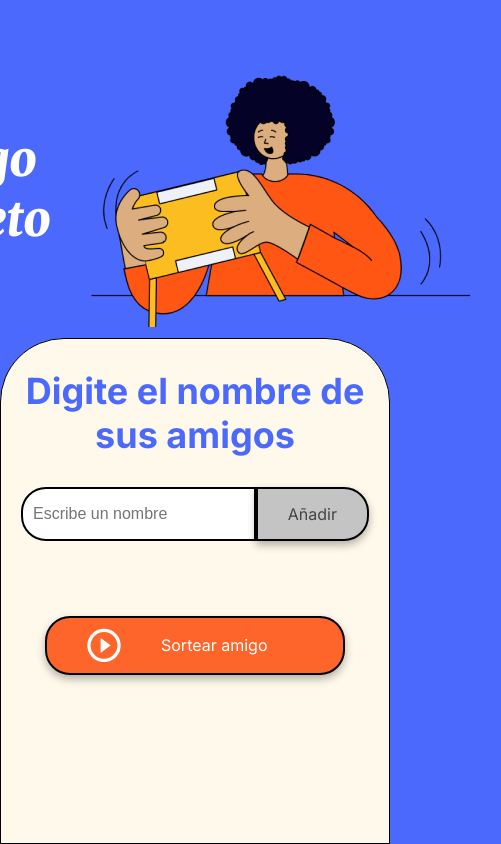
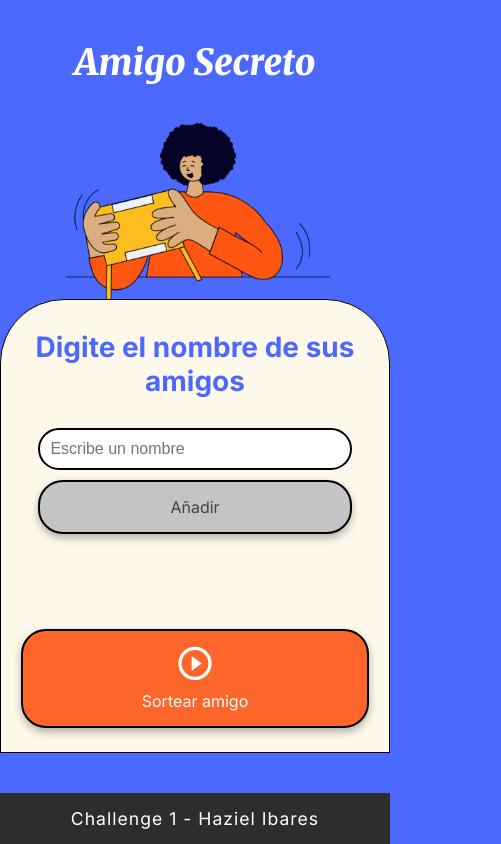
Before and after one commit to Haziel08/Challenge-1-Amigo-Secreto, a plain HTML site: page index.html in a window 390 px wide. Shown: the whole page, 501 px wide, since content can reach past the window. Drawn offline with Linux system fonts and the light colour scheme.

Commit message:
Haciendo la pagina responsiva y agregando fotter

```diff
--- a/index.html
+++ b/index.html
@@ -36,6 +36,12 @@
         </section>
     </main>
 
+    <footer class="footer">
+        <div class="footer-content">
+            <span>Challenge 1 - Haziel Ibares</span>
+        </div>
+    </footer>
+
     <script src="app.js" defer></script>
 </body>
 </html>
--- a/style.css
+++ b/style.css
@@ -16,28 +16,34 @@
 }
 
 body {
-    height: 100vh;
+    min-height: 100vh;
     background-color: var(--color-primary);
     display: flex;
-    justify-content: center;
-    align-items: center;
+    flex-direction: column;
 }
 
 .main-content {
+    flex: 1;
     display: flex;
     flex-direction: column;
-    height: 100%;
-    width: 100%;
 }
 
 /* Banner */
 .header-banner {
-    flex: 40%;
     display: flex;
-    justify-content: center;
+    flex-direction: column;
     align-items: center;
-    padding: 40px 0 0;
+    padding: 40px 20px 0;
+    text-align: center;
+    width: 100%;
 }
+
+.header-banner img {
+    max-width: 90%;
+    height: auto;
+    margin-top: 20px;
+}
+
 
 /* Sección de entrada */
 .input-section {
@@ -160,3 +166,67 @@ ul {
 .button-draw:hover {
     background-color: var(--color-button-hover);
 }
+
+/* Footer */
+.footer {
+    background: #2d2d2d;
+    color: #fff;
+    padding: 20px 0;
+    text-align: center;
+    margin-top: 40px;
+    font-family: 'Inter', sans-serif;
+}
+
+.footer-content span {
+    font-size: 1.1rem;
+    letter-spacing: 1px;
+}
+
+/** Responsivo **/
+@media (max-width: 768px) {
+    .main-title {
+        font-size: 36px;
+        text-align: center;
+    }
+
+    .section-title {
+        font-size: 28px;
+        text-align: center;
+    }
+
+    .input-wrapper {
+        flex-direction: column;
+        align-items: stretch;
+        width: 90%;
+        margin: 20px auto 0;
+    }
+
+    .input-name {
+        border-radius: 25px;
+    }
+
+    .button-add {
+        margin-top: 10px;
+        border-radius: 25px;
+    }
+
+    .button-container {
+        width: 100%;
+        margin-top: 20px;
+    }
+
+    .button-draw {
+        flex-direction: column;
+        padding: 15px 20px;
+        text-align: center;
+    }
+
+    .button-draw img {
+        margin: 0 0 10px 0;
+    }
+
+    .footer {
+        font-size: 0.95rem;
+        padding: 15px;
+    }
+}
```
